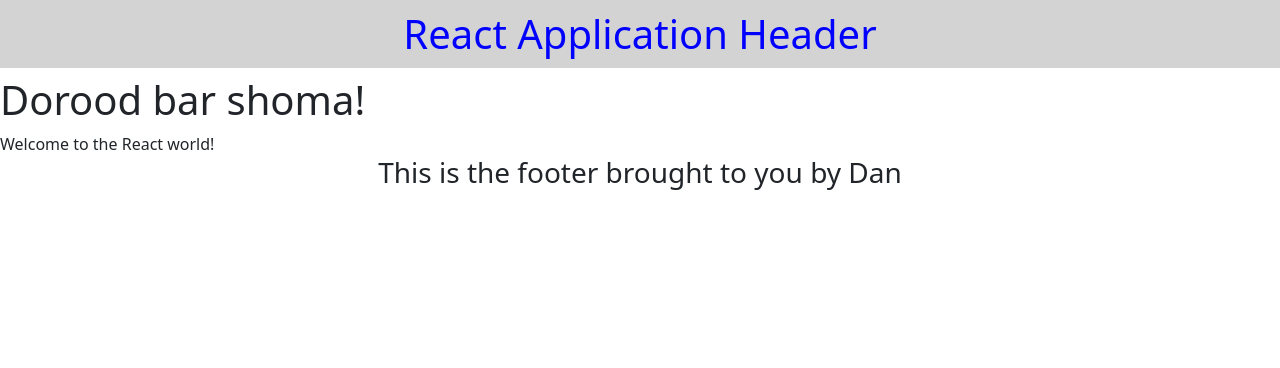
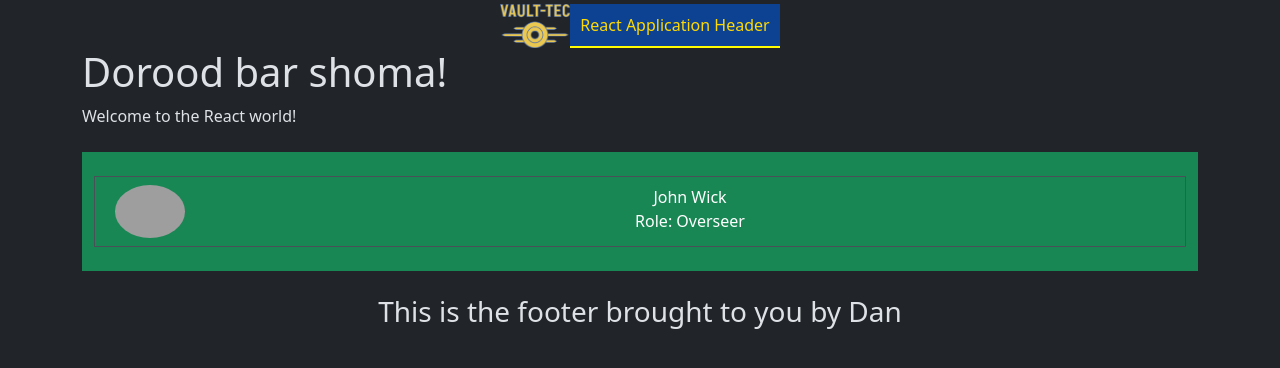
Before and after one commit to Downdate/React, a React (Vite) app in the folder taskopedia/: page / in a window 1280 px wide. Shown: the top 368 px of the page. Built offline with nearby package versions, Linux system fonts and the light colour scheme; grey boxes are pictures that could not be loaded.

Commit message:
Major changes to the style and theme of the page and seperated components.

```diff
--- a/taskopedia/index.html
+++ b/taskopedia/index.html
@@ -12,7 +12,7 @@
     <meta name="viewport" content="width=device-width, initial-scale=1.0" />
     <title>taskopedia</title>
   </head>
-  <body>
+  <body data-bs-theme="dark" class="container">
     <div id="root"></div>
     <script type="module" src="/src/main.jsx"></script>
     <script
--- /dev/null
+++ b/taskopedia/src/Layout/Dweller.jsx
@@ -0,0 +1,28 @@
+function Dweller() {
+  const dwellerName = "John Wick";
+  const role = "Overseer";
+
+  return (
+    <div className="container p-4 bg-success my-4 text-white">
+      <div className="row border p-2">
+        <div className="col-2 " style={{ marginRight: "30px" }}>
+          <img
+            src={`https://ui-avatars.com/api/?name=${dwellerName}`}
+            alt=""
+            style={{ borderRadius: "50%", width: "70px" }}
+          />
+        </div>
+        <div
+          className="col-8"
+          style={{ marginLeft: "20px", textAlign: "center" }}
+        >
+          {dwellerName}
+          <br />
+          Role: {role}
+        </div>
+      </div>
+    </div>
+  );
+}
+
+export default Dweller;
--- /dev/null
+++ b/taskopedia/src/Layout/Footer.jsx
@@ -0,0 +1,11 @@
+function Footer() {
+  return (
+    <div>
+      <h3 style={{ textAlign: "center" }}>
+        This is the footer brought to you by Dan
+      </h3>
+    </div>
+  );
+}
+
+export default Footer;
--- /dev/null
+++ b/taskopedia/src/Layout/Header.jsx
@@ -0,0 +1,12 @@
+import logo from "../images/vault_tec_corporation_by_tieger131_dfoab76-fullview.png";
+
+function Header() {
+  return (
+    <div className="pt-1 text-center">
+      <img src={logo} alt="Logo" style={{ width: "70px" }} />
+      <span className="customHeading">React Application Header</span>
+    </div>
+  );
+}
+
+export default Header;
--- /dev/null
+++ b/taskopedia/src/Layout/HomePage.jsx
@@ -0,0 +1,10 @@
+function HomePage() {
+  return (
+    <div>
+      <h1>Dorood bar shoma!</h1>
+      <div>Welcome to the React world!</div>
+    </div>
+  );
+}
+
+export default HomePage;
--- a/taskopedia/src/main.jsx
+++ b/taskopedia/src/main.jsx
@@ -1,44 +1,18 @@
 import { StrictMode } from "react";
 import { createRoot } from "react-dom/client";
 import "./style.css";
+import Header from "./Layout/Header";
+import HomePage from "./Layout/HomePage";
+import Footer from "./Layout/Footer";
+import Dweller from "./Layout/Dweller";
 
 const root = createRoot(document.getElementById("root"));
-
-function HomePage() {
-  return (
-    <div>
-      <h1>Dorood bar shoma!</h1>
-      <div>Welcome to the React world!</div>
-    </div>
-  );
-}
-
-function Header() {
-  return (
-    <div>
-      <h1
-        className= "customHeading"
-      >
-        React Application Header
-      </h1>
-    </div>
-  );
-}
-
-function Footer() {
-  return (
-    <div>
-      <h3 style={{ textAlign: "center" }}>
-        This is the footer brought to you by Dan
-      </h3>
-    </div>
-  );
-}
 
 root.render(
   <div>
     <Header />
     <HomePage />
+    <Dweller />
     <Footer />
   </div>,
 );
--- a/taskopedia/src/style.css
+++ b/taskopedia/src/style.css
@@ -1,6 +1,7 @@
 .customHeading {
   text-align: center;
-  background-color: lightgray;
+  background-color: rgba(4, 82, 199, 0.664);
   padding: 10px;
-  color: blue;
+  color: rgb(255, 217, 2);
+  border-bottom: 2px solid rgb(255, 251, 1);
 }
```
Also changed, not shown: taskopedia/src/images/falloutBoyError.png (added), taskopedia/src/images/vault_tec_corporation_by_tieger131_dfoab76-fullview.png (added).
